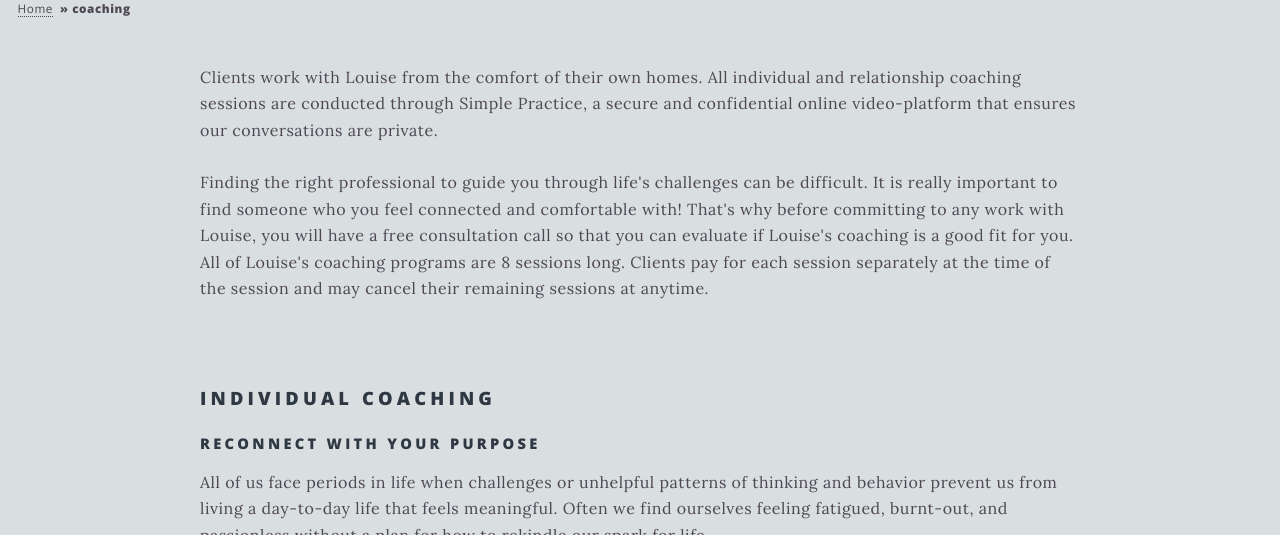
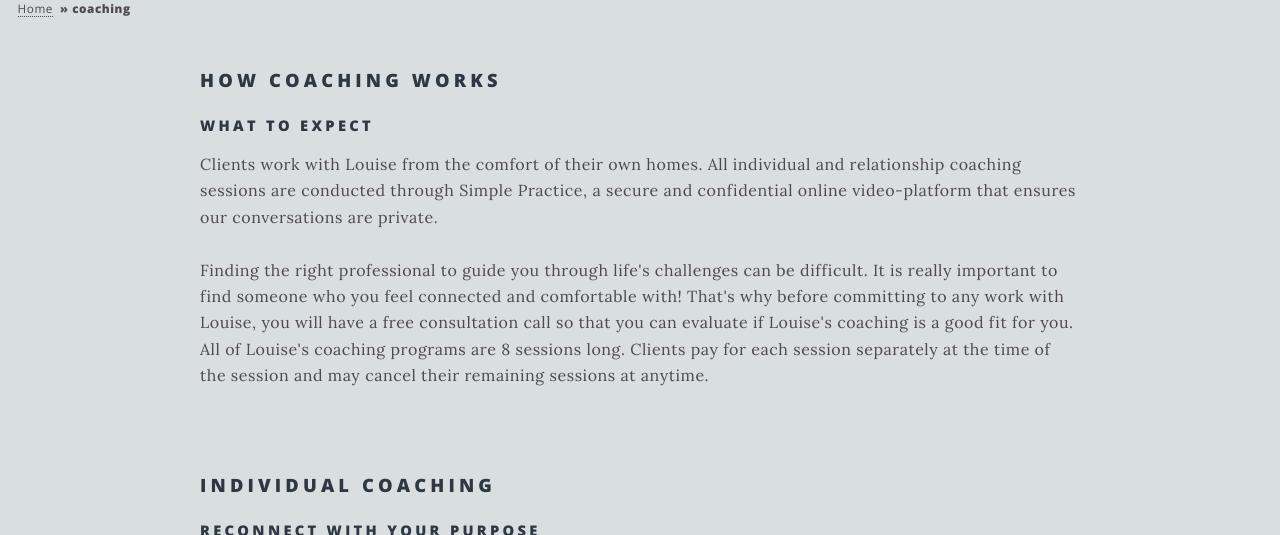
Before and after one commit to lehead/lehead.github.io, a Jekyll site: the page built from _pages/coaching.html, in a window 1280 px wide and 900 px high, cut to the strip 365-900 px from the top of the window. Built offline with Jekyll 4.4.1, drawn with Linux system fonts in a browser that asks for light colours.

Commit message:
add headings

```diff
--- a/_pages/coaching.html
+++ b/_pages/coaching.html
@@ -23,6 +23,10 @@ background-image: couplereddress_omar-lopez-1104241-unsplash.jpg
 
 
 <body>
+
+  <h2>How Coaching Works</h2>
+  <h4>What to expect</h4>
+
    <p>Clients work with Louise from the comfort of their own homes.
      All individual and relationship coaching sessions are conducted
      through Simple Practice, a secure and
```
